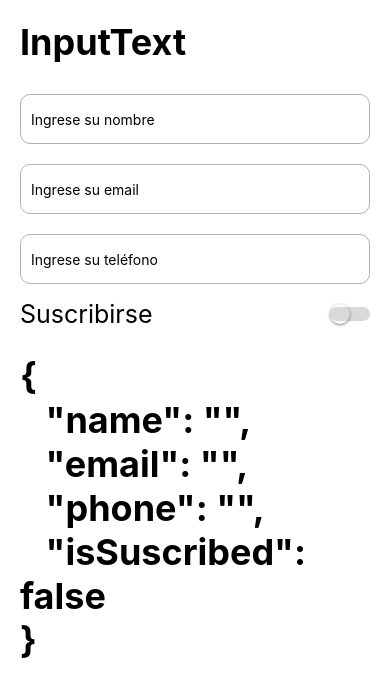
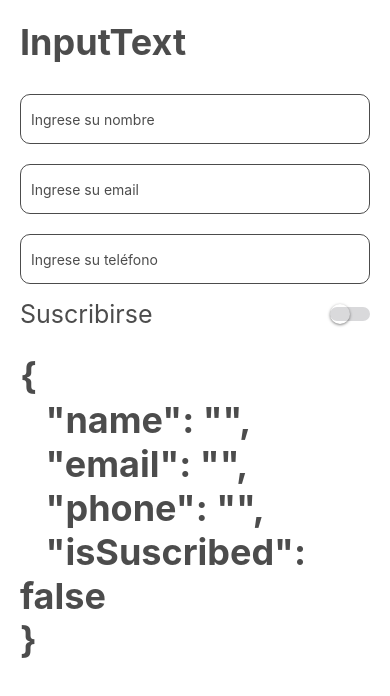
Before and after one commit to armandotechno/RNComponents, a React Native app: screen /TextInputScreen in a window 390 px wide. Shown: the top 696 px of the page. Built offline with nearby package versions, Linux system fonts and the light colour scheme.

Commit message:
Cambiando todos los colores dependiendo del tema de la aplicacion

```diff
--- a/src/components/CustomSwitch.tsx
+++ b/src/components/CustomSwitch.tsx
@@ -1,5 +1,6 @@
-import { useState } from 'react';
+import { useState, useContext } from 'react';
 import { Switch, Platform } from 'react-native'
+import { ThemeContext } from '../context/themeContext/ThemeContext';
 
 interface Props {
     isOn: boolean;
@@ -7,6 +8,8 @@ interface Props {
 }
 
 export default function CustomSwitch({ isOn, onChange }: Props) {
+
+    const { theme: { colors } } = useContext( ThemeContext );
 
     const [ isEnabled, setIsEnabled ] = useState(isOn);
     const toggleSwitch = () => {
@@ -17,8 +20,8 @@ export default function CustomSwitch({ isOn, onChange }: Props) {
     return (
 
         <Switch
-            trackColor={{false: '#D9D9DB', true: '#973ec4'}}
-            thumbColor={ (Platform.OS === 'android') ? '#af3de4': '' }
+            trackColor={{false: '#D9D9DB', true: colors.primary }}
+            thumbColor={ (Platform.OS === 'android') ? colors.primary : '' }
             ios_backgroundColor="#3e3e3e"
             onValueChange={toggleSwitch}
             value={isEnabled}
--- a/src/components/FlatListMenuItem.tsx
+++ b/src/components/FlatListMenuItem.tsx
@@ -28,7 +28,7 @@ export const FlatListMenuItem = ({ menuItem: { icon, name, component } }: Props
                     size={ 23 }
                 />
 
-                <Text style={ styles.itemText }>
+                <Text style={{ ...styles.itemText, color: colors.text }}>
                     { name }
                 </Text>
 
--- a/src/components/ItemSeparator.tsx
+++ b/src/components/ItemSeparator.tsx
@@ -1,12 +1,17 @@
+import { useContext } from 'react';
 import { View } from "react-native"
+import { ThemeContext } from '../context/themeContext/ThemeContext';
 
 export const ItemSeparator = () => {
+
+    const { theme: { dividerColor } } = useContext( ThemeContext );
+
     return (
         <View
             style={{
                 borderBottomWidth: 1,
-                opacity: 0.4,
                 marginVertical: 8,
+                borderColor: dividerColor
             }}
         />
     )
--- a/src/context/themeContext/themeReducer.tsx
+++ b/src/context/themeContext/themeReducer.tsx
@@ -16,9 +16,9 @@ export const lightTheme: ThemeState = {
     colors: {
         primary: '#5856D6',
         background: 'white',
-        card: 'green',
-        text: 'black',
-        border: 'orange',
+        card: 'white',
+        text: 'rgba(0,0,0,0.7)',
+        border: 'black',
         notification: 'teal',
     }
 }
@@ -26,13 +26,13 @@ export const lightTheme: ThemeState = {
 export const darkTheme: ThemeState = {
     currentTheme: 'dark',
     dark: true,
-    dividerColor: 'rgba(0,0,0,0.7)',
+    dividerColor: 'rgba(256,256,256,0.6)',
     colors: {
         primary: 'teal',
         background: 'black',
-        card: 'green',
+        card: 'gray',
         text: 'white',
-        border: 'orange',
+        border: 'white',
         notification: 'teal',
     }
 }
--- a/src/screens/PullToRefreshScreen.tsx
+++ b/src/screens/PullToRefreshScreen.tsx
@@ -1,12 +1,14 @@
-import { useState } from 'react';
+import { useState, useContext } from 'react';
 import { RefreshControl, ScrollView, View } from 'react-native';
 import { HeaderTitle } from '../components/HeaderTitle';
 import { styles } from '../theme/appTheme';
 import { useSafeAreaInsets } from 'react-native-safe-area-context';
+import { ThemeContext } from '../context/themeContext/ThemeContext';
 
 export const PullToRefreshScreen = () => {
 
     const { top } = useSafeAreaInsets();
+    const { theme: { colors, dividerColor } } = useContext( ThemeContext );
 
     const [ refreshing, setRefreshing ] = useState(false);
     const [ data, setData ] = useState<string>('')
@@ -29,8 +31,8 @@ export const PullToRefreshScreen = () => {
                     refreshing={ refreshing }
                     onRefresh={ onRefresh }
                     progressViewOffset={ 10 }
-                    progressBackgroundColor="purple"
-                    colors={["white", "orange", "red", "blue"]}
+                    progressBackgroundColor={ dividerColor }
+                    colors={[ colors.text ]}
                 />
             }
         >
--- a/src/screens/SectionListScreen.tsx
+++ b/src/screens/SectionListScreen.tsx
@@ -1,5 +1,8 @@
-import { Text } from "react-native";
-import { SectionList, View } from "react-native"
+import { useContext } from 'react';
+import { Text, SectionList, View } from "react-native"
+
+import { ThemeContext } from "../context/themeContext/ThemeContext";
+
 import { HeaderTitle } from '../components/HeaderTitle';
 import { ItemSeparator } from "../components/ItemSeparator";
 import { styles } from '../theme/appTheme';
@@ -29,6 +32,9 @@ const casas: Casas[] = [
 ];
 
 export const SectionListScreen = () => {
+
+  const { theme: { colors } } = useContext( ThemeContext );
+
   return (
     <View style={{ ...styles.globalMargin }}>
         <SectionList
@@ -38,11 +44,11 @@ export const SectionListScreen = () => {
             ListHeaderComponent={ () => <HeaderTitle title="List Section"/> }
             ListFooterComponent={ () => <HeaderTitle title={`Total de casas: ${ casas.length }`} /> }
 
-            renderItem={ ({ item }) => <Text>{ item }</Text> }
+            renderItem={ ({ item }) => <Text style={{ color: colors.text }}>{ item }</Text> }
             stickySectionHeadersEnabled
 
             renderSectionHeader={ ({ section: { casa } }) => (
-                <View style={{ backgroundColor: "white" }}>
+                <View style={{ backgroundColor: colors.card, alignItems: 'center' }}>
                     <HeaderTitle title={ casa } />
                 </View>
             )}
--- a/src/screens/SwitchScreen.tsx
+++ b/src/screens/SwitchScreen.tsx
@@ -1,9 +1,13 @@
-import { useState } from 'react';
+import { useState, useContext } from 'react';
 import { StyleSheet, Text, View } from 'react-native'
+
 import CustomSwitch from '../components/CustomSwitch';
 import { HeaderTitle } from '../components/HeaderTitle';
+import { ThemeContext } from '../context/themeContext/ThemeContext';
 
 export default function SwitchScreen() {
+
+  const { theme: { colors } } = useContext( ThemeContext );
 
   const [ state, setState ] = useState({
     isActive: true,
@@ -26,21 +30,21 @@ export default function SwitchScreen() {
       <HeaderTitle title='Switches'/>
 
       <View style={ styles.switchRow }>
-        <Text style={ styles.switchText }>isActive</Text>
+        <Text style={{ ...styles.switchText, color: colors.text }}>isActive</Text>
         <CustomSwitch isOn={ isActive } onChange={ (value) => onChange( value, 'isActive' )}/>
       </View>
 
       <View style={ styles.switchRow }>
-        <Text style={ styles.switchText }>isHungry</Text>
+        <Text style={{ ...styles.switchText, color: colors.text }}>isHungry</Text>
         <CustomSwitch isOn={ isHungry } onChange={ (value) => onChange( value, 'isHungry' )}/>
       </View>
 
       <View style={ styles.switchRow }>
-        <Text style={ styles.switchText }>isHappy</Text>
+        <Text style={{ ...styles.switchText, color: colors.text }}>isHappy</Text>
         <CustomSwitch isOn={ isHappy } onChange={ (value) => onChange( value, 'isHappy' )}/>
       </View>
 
-      <Text style={ styles.switchText }>{ JSON.stringify( state, null, 5 ) }</Text>
+      <Text style={{ ...styles.switchText, color: colors.text }}>{ JSON.stringify( state, null, 5 ) }</Text>
 
     </View>
   )
--- a/src/screens/TextInputScreen.tsx
+++ b/src/screens/TextInputScreen.tsx
@@ -1,10 +1,15 @@
+import { useContext } from 'react';
 import { View, Text, TextInput, StyleSheet, KeyboardAvoidingView, Platform, ScrollView } from 'react-native'
+
 import { HeaderTitle } from '../components/HeaderTitle';
 import { styles } from '../theme/appTheme';
 import { useForm } from '../hooks/useForm';
 import CustomSwitch from '../components/CustomSwitch';
+import { ThemeContext } from '../context/themeContext/ThemeContext';
 
 export default function TextInputScreen() {
+
+    const { theme: { colors, dividerColor } } = useContext( ThemeContext );
 
     const { onChange, form, isSuscribed } = useForm({
         name: '',
@@ -23,16 +28,26 @@ export default function TextInputScreen() {
                     <HeaderTitle title="InputText" />
 
                     <TextInput
-                        style={ stylesScreen.textInputStyle }
+                        style={{
+                            ...stylesScreen.textInputStyle,
+                            borderColor: colors.text,
+                            color: colors.text
+                        }}
                         placeholder="Ingrese su nombre"
+                        placeholderTextColor={ dividerColor }
                         autoCorrect={ false }
                         autoCapitalize="words"
                         onChangeText={ (value) => onChange( value, 'name')}
                     />
 
                     <TextInput
-                        style={ stylesScreen.textInputStyle }
+                        style={{
+                            ...stylesScreen.textInputStyle,
+                            borderColor: colors.text,
+                            color: colors.text
+                        }}
                         placeholder="Ingrese su email"
+                        placeholderTextColor={ dividerColor }
                         autoCorrect={ false }
                         autoCapitalize="none"
                         onChangeText={ (value) => onChange( value, 'email')}
@@ -40,14 +55,19 @@ export default function TextInputScreen() {
                     />
 
                     <TextInput
-                        style={ stylesScreen.textInputStyle }
+                        style={{
+                            ...stylesScreen.textInputStyle,
+                            borderColor: colors.text,
+                            color: colors.text
+                        }}
                         placeholder="Ingrese su teléfono"
+                        placeholderTextColor={ dividerColor }
                         onChangeText={ (value) => onChange( value, 'phone')}
                         keyboardType="phone-pad"
                     />
 
                 <View style={ stylesScreen.switchRow }>
-                    <Text style={ stylesScreen.switchText }>Suscribirse</Text>
+                    <Text style={{ ...stylesScreen.switchText, color: colors.text }}>Suscribirse</Text>
                     <CustomSwitch isOn={ isSuscribed } onChange={ (value) => onChange( value, 'isSuscribed' )}/>
                 </View>
 
```
